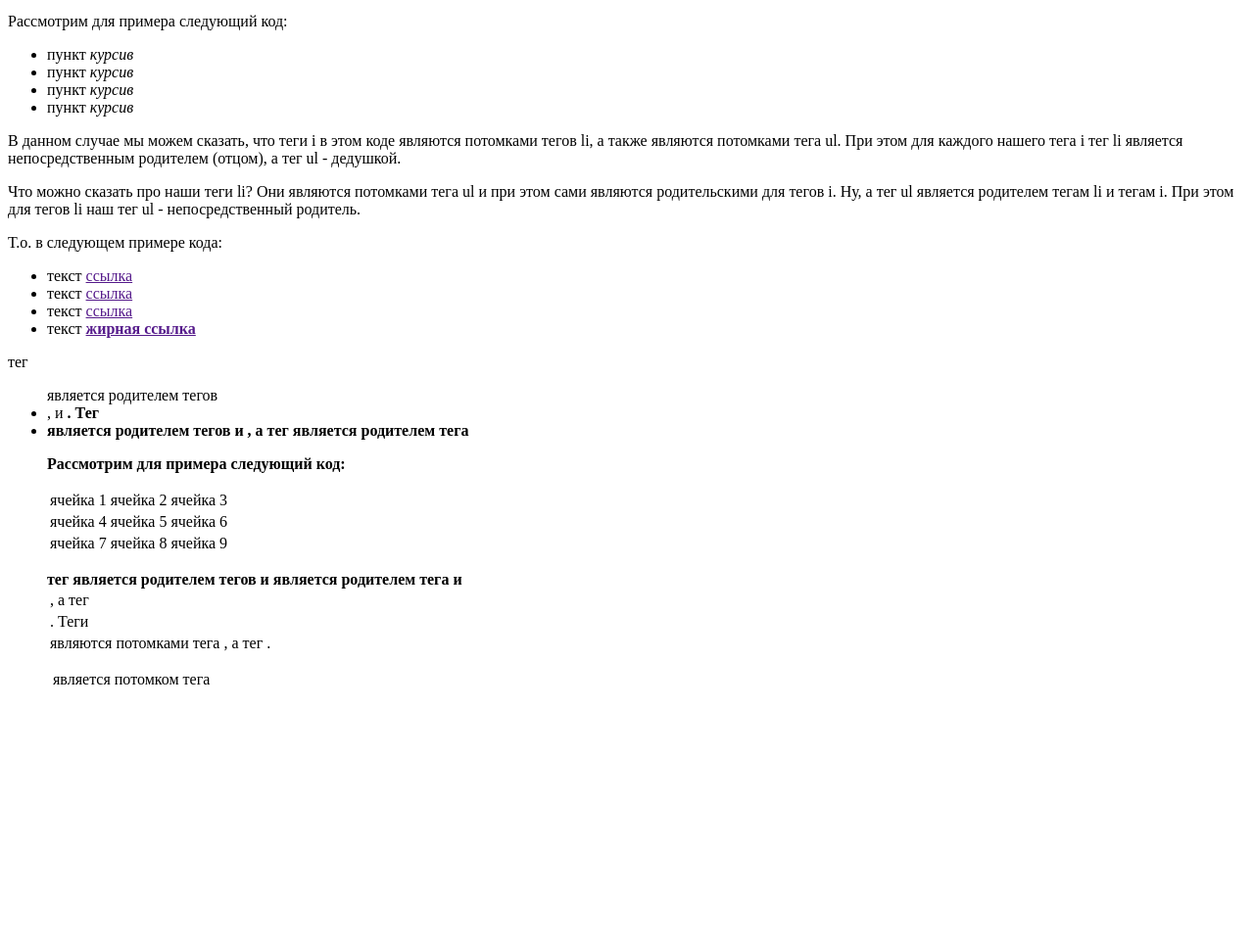
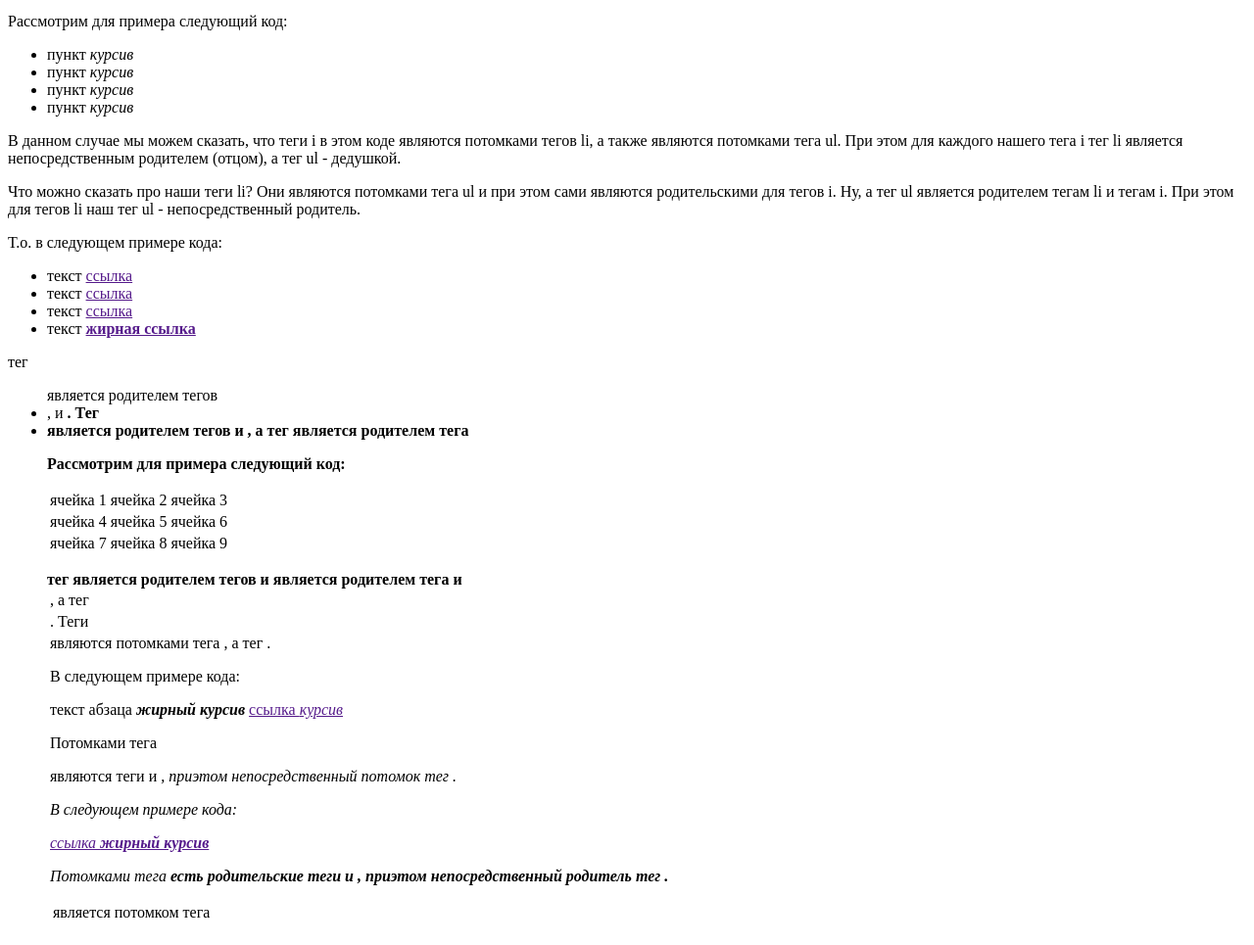
Before and after one commit to AnastationS/web_projects, a plain HTML site: page Hereditary characteristics 1.html in a window 1280 px wide. Shown: the part 105-1070 px from the top of the page at 98% size. Before the commit the page ends 832 px from the top, so only its background shows below. Drawn offline with Linux system fonts and the light colour scheme.

Commit message:
made additions

```diff
--- a/Hereditary characteristics 1.html
+++ b/Hereditary characteristics 1.html
@@ -21,7 +21,7 @@
                     тег li является непосредственным родителем (отцом), а тег ul - дедушкой.</p>
                 <p>Что можно сказать про наши теги li? Они являются потомками тега ul и при этом сами являются родительскими для тегов i.
                     Ну, а тег ul является родителем тегам li и тегам i. При этом для тегов li наш тег ul - непосредственный родитель.</p>
-                <p class="first">Т.о. в следующем примере кода:</p>
+                <p>Т.о. в следующем примере кода:</p>
                 <ul class="first">
                     <li>текст <a href="">ссылка</a></li>
                     <li>текст <a href="">ссылка</a></li>
@@ -51,5 +51,17 @@
                 <p class="second"> тег <table> является родителем тегов <tr> и <td>, а тег <tr> является родителем тега <td>.
                     Теги <tr> и <td> являются потомками тега <table>, а тег <td> является потомком тега <tr>.
                 </p>
+                <p >В следующем примере кода:</p>
+                <p class="third">
+                    текст абзаца
+                    <i><b>жирный курсив</b></i>
+                    <a href="">ссылка <i>курсив</i></a>
+                </p>
+                <p class="third"> Потомками тега <p> являются теги <a> и <i>, приэтом непосредственный потомок тег <a>.</p>
+                <p >В следующем примере кода:</p>
+                <p  class="fourth">
+                    <a href="">ссылка <i><b>жирный курсив</b></i></a>
+                </p>
+                <p  class="fourth"> Потомками тега <b> есть родительские теги <a> и <i>, приэтом непосредственный родитель тег <i>.</p>
     </body>
 </html>
```
